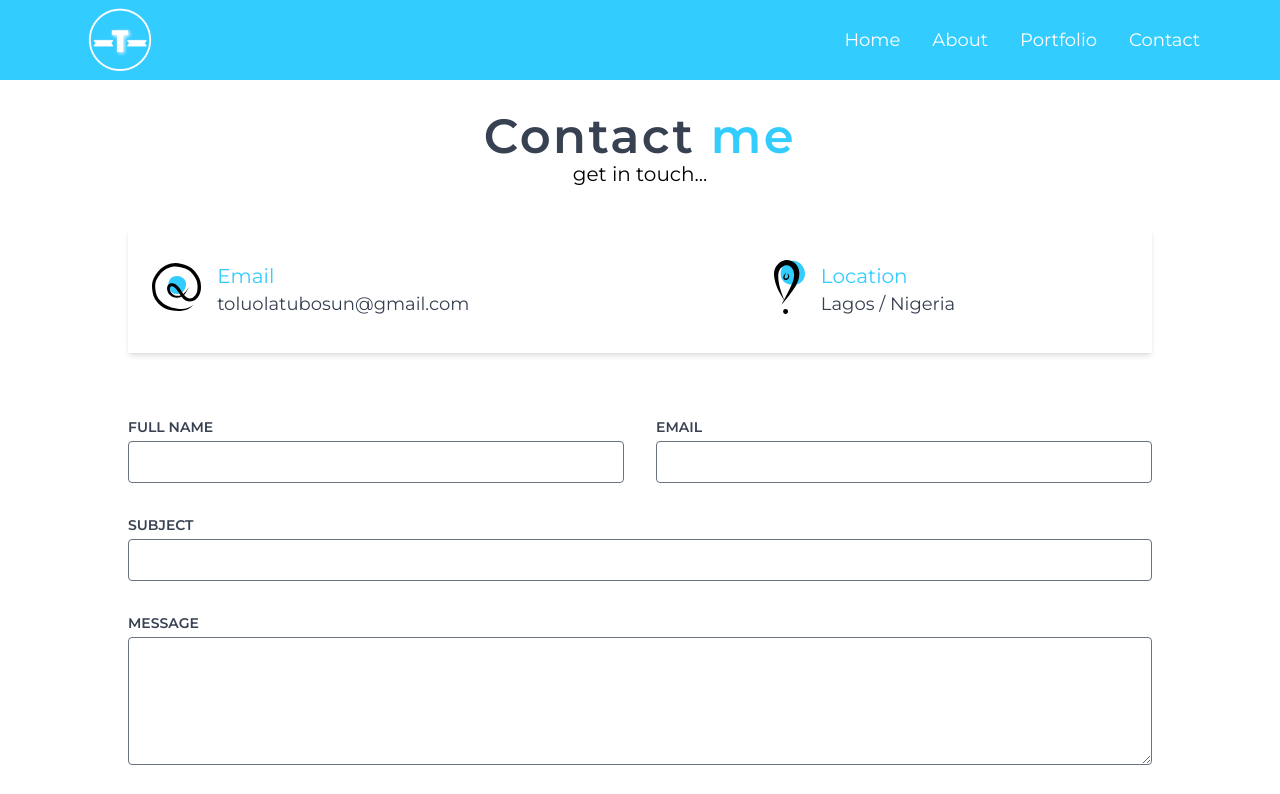
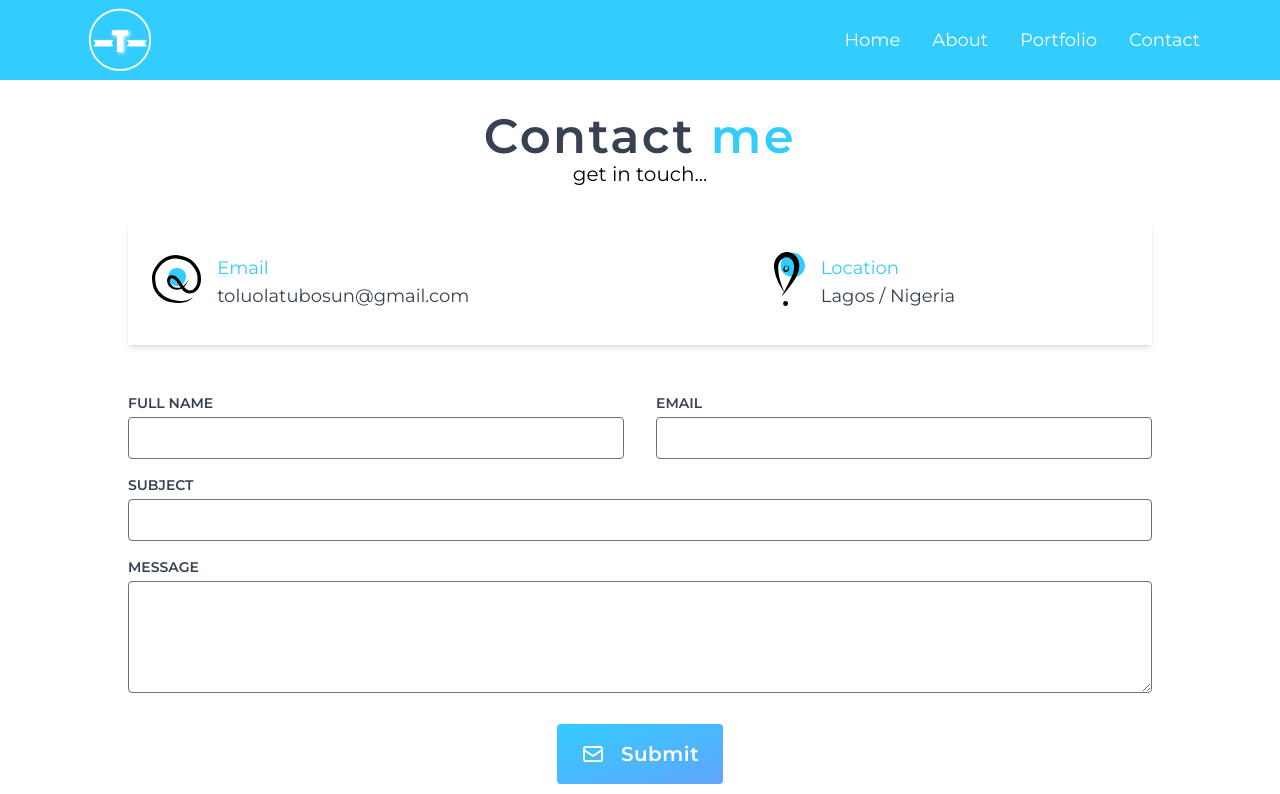
Before and after one commit to toluolatubosun/Portfolio-Website, a Next.js app: page /contact in a window 1280 px wide. Shown: the top 794 px of the page. Built offline with nearby package versions, Linux system fonts and the light colour scheme.

Commit message:
navbar fixes and contact page fixes

```diff
--- a/components/Navbar.js
+++ b/components/Navbar.js
@@ -1,12 +1,21 @@
 import Link from "next/link"
 import { useState } from "react"
+import { useEffect } from 'react'
+import { useRouter } from 'next/router'
 import Image from "next/image"
 
 import img_logo_blue from "../public/logo/blue_background.png"
 
 const Navbar = () => {
+    const router = useRouter()
 
     const [mobileClicked, setmobileClicked] = useState(false)
+
+    useEffect(() => {
+        router.events.on('routeChangeComplete', (url, { shallow }) => {
+            setmobileClicked(false)
+        })
+    }, [])
 
     return (
         <nav className="bg-primary text-white lg:text-lg fixed inset-x-0 z-10">
@@ -43,10 +52,10 @@ const Navbar = () => {
 
             {/* <!-- mobile menu --> */}
             <div className={mobileClicked ? "mobile-menu md:hidden" : "mobile-menu hidden md:hidden"}>
-                <Link href="/" passHref><p className="block py-2 px-4 text-m hover:bg-gray-200">Home</p></Link>
-                <Link href="/about" passHref><p className="block py-2 px-4 text-m hover:bg-gray-200">About</p></Link>
-                <Link href="/portfolio" passHref><p className="block py-2 px-4 text-m hover:bg-gray-200">Portfolio</p></Link>
-                <Link href="/contact" passHref><p className="block py-2 px-4 text-m hover:bg-gray-200">Contact</p></Link>
+                <Link href="/" passHref><p className="block py-2 px-4 text-m hover:bg-white hover:text-primary">Home</p></Link>
+                <Link href="/about" passHref><p className="block py-2 px-4 text-m hover:bg-white hover:text-primary">About</p></Link>
+                <Link href="/portfolio" passHref><p className="block py-2 px-4 text-m hover:bg-white hover:text-primary">Portfolio</p></Link>
+                <Link href="/contact" passHref><p className="block py-2 px-4 text-m hover:bg-white hover:text-primary">Contact</p></Link>
             </div>
         </nav>
     );
--- a/pages/contact.js
+++ b/pages/contact.js
@@ -48,30 +48,33 @@ const Contact = () => {
     return (
         <div className="mt-28">
             <section>
+                <div>
                     <h1 className="text-5xl text-center font-semibold text-primary tracking-wider self-center"><span className="text-gray-700">Contact</span> me</h1>
                     <p className="text-center text-xl">get in touch...</p>
 
+                    <div>
                         {/* Cards */}
-                <div className="mx-10 md:mx-32 md:mb-8 md:flex md:justify-center shadow-md py-8 mt-10">
+                        <div className="mx-10 md:mx-32 md:mb-8 md:flex md:justify-center shadow-md py-8 mt-8">
                             <div className="sm:inline-flex sm:items-center mx-4 space-x-4 mb-10 md:mb-0">
-                        <div className="w-3/12 sm:w-1/12 ml-2">
+                                <div className="w-2/12 sm:w-1/12 ml-2">
                                     <Image alt="email" src={img_mention}/>
                                 </div>
 
                                 <div>
-                            <h2 className="text-primary text-medium text-xl">Email</h2>
+                                    <h2 className="text-primary text-medium text-lg">Email</h2>
                                     <p className="text-gray-700 text-semibold text-lg">toluolatubosun@gmail.com</p>
                                 </div>
                             </div>
 
-                    <div className="sm:inline-flex sm:items-center mx-4 space-x-4 mb-10 md:mb-0">
+                            <div className="sm:inline-flex sm:items-center mx-4 space-x-4 mb-2 md:mb-0">
                                 <div className="w-2/12 sm:w-1/12 ml-2">
                                     <Image alt="location_pin" src={img_location_pin}/>
                                 </div>
 
                                 <div>
-                            <h2 className="text-primary text-medium text-xl">Location</h2>
+                                    <h2 className="text-primary text-medium text-lg">Location</h2>
                                     <p className="text-gray-700 text-semibold text-lg">Lagos / Nigeria</p>
+                                </div>
                             </div>
                         </div>
                     </div>
@@ -80,7 +83,7 @@ const Contact = () => {
                     <div className="mx-10 md:mx-32 mb-16">
                         <form onSubmit={HandleSubmit}>
                             <div className="md:grid md:grid-cols-2 gap-x-8">
-                            <div className="mt-8">
+                                <div className="mt-4">
                                     <label className="uppercase block text-sm font-semibold text-gray-700">Full Name</label>
                                     <div className="mt-1">
                                         <input
@@ -99,7 +102,7 @@ const Contact = () => {
                                     </div>
                                 </div>
 
-                            <div className="mt-8">
+                                <div className="mt-4">
                                     <label className="uppercase block text-sm font-semibold text-gray-700">Email</label>
                                     <div className="mt-1">
                                         <input
@@ -118,7 +121,7 @@ const Contact = () => {
                                     </div>
                                 </div>
 
-                            <div className="mt-8 md:col-span-2">
+                                <div className="mt-4 md:col-span-2">
                                     <label className="uppercase block text-sm font-semibold text-gray-700">Subject</label>
                                     <div className="mt-1">
                                         <input
@@ -137,7 +140,7 @@ const Contact = () => {
                                     </div>
                                 </div>
 
-                            <div className="mt-8 md:col-span-2">
+                                <div className="mt-4 md:col-span-2">
                                     <label className="uppercase block text-sm font-semibold text-gray-700">Message</label>
                                     <div className="mt-1">
                                         <textarea
@@ -151,7 +154,7 @@ const Contact = () => {
                                                     message: e.target.value
                                                 })
                                             }}
-                                        className="w-full h-32 focus:border-primary rounded focus:ring focus:ring-primary focus:ring-opacity-50"
+                                            className="w-full h-28 focus:border-primary rounded focus:ring focus:ring-primary focus:ring-opacity-50"
                                         ></textarea>
                                     </div>
                                 </div>
@@ -189,6 +192,9 @@ const Contact = () => {
 
                         </form>
                     </div>
+                </div>
+
+
 
             </section>
         </div>
```
Also changed, not shown: 1 other file (tests, documents, lock files or other folders). Lines whose indentation alone changed are shown as unchanged.
